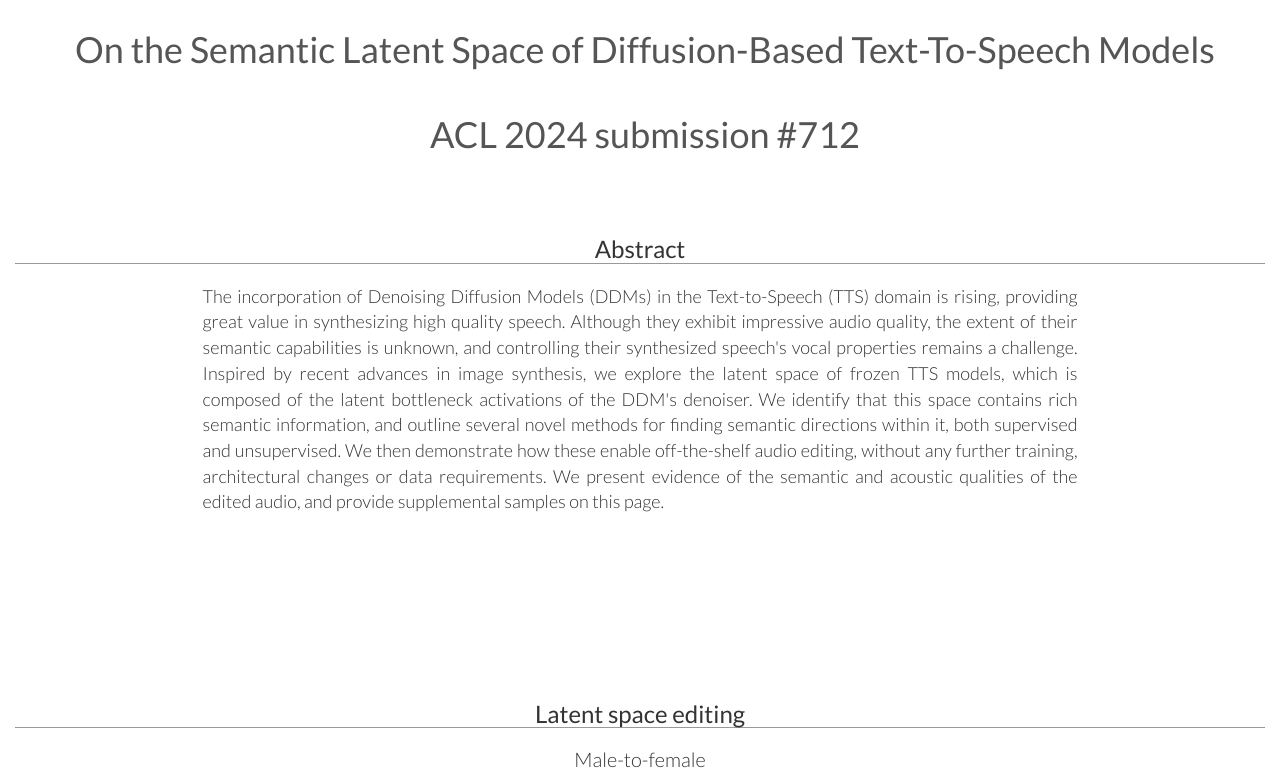
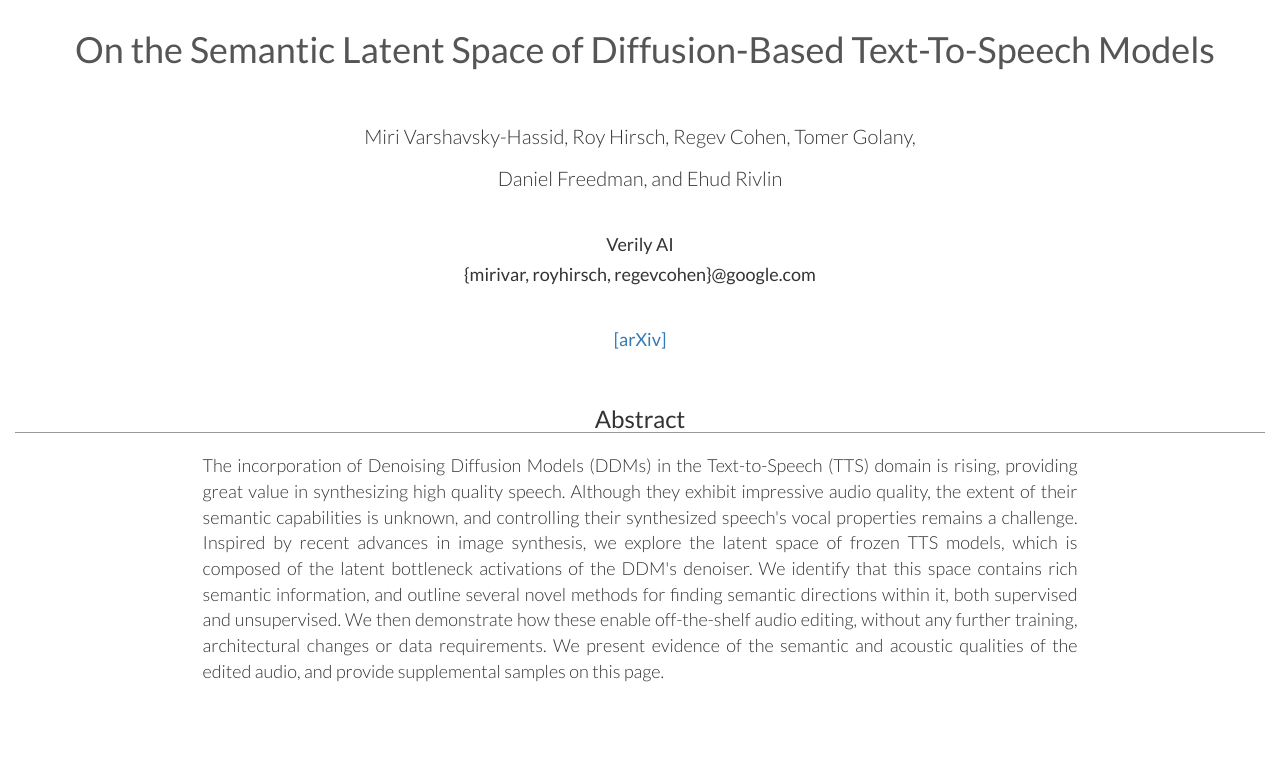
Before and after one commit to latent-analysis-grad-tts/speech-samples, a plain HTML site: page index.html in a window 1280 px wide. Shown: the top 777 px of the page. Drawn offline with nearby package versions, Linux system fonts and the light colour scheme.

Commit message:
Added authors

```diff
--- a/index.html
+++ b/index.html
@@ -15,8 +15,14 @@
         <div class="row">
             <h1>On the Semantic Latent Space of Diffusion-Based Text-To-Speech Models</h1>
             <br>
-            <h1>ACL 2024 submission #712</h1>
+            <h3>Miri Varshavsky-Hassid, Roy Hirsch, Regev Cohen, Tomer Golany, </h3>
+            <h3> Daniel Freedman, and Ehud Rivlin</h3>
             <br>
+            <h4> Verily AI</h4>
+            <h4>{mirivar, royhirsch, regevcohen}@google.com</h4>
+            <br>
+            <h4><a href="https://arxiv.org/abs/2402.12423">[arXiv]</a>
+            </h4>
         </div>
     </div>
     <br>
```
